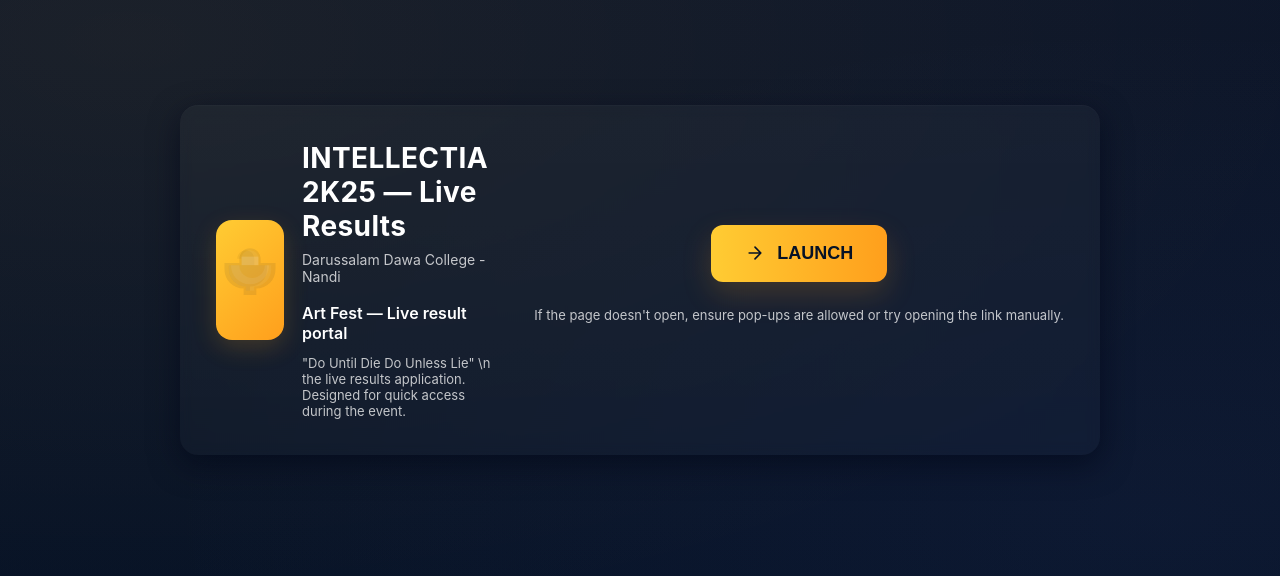
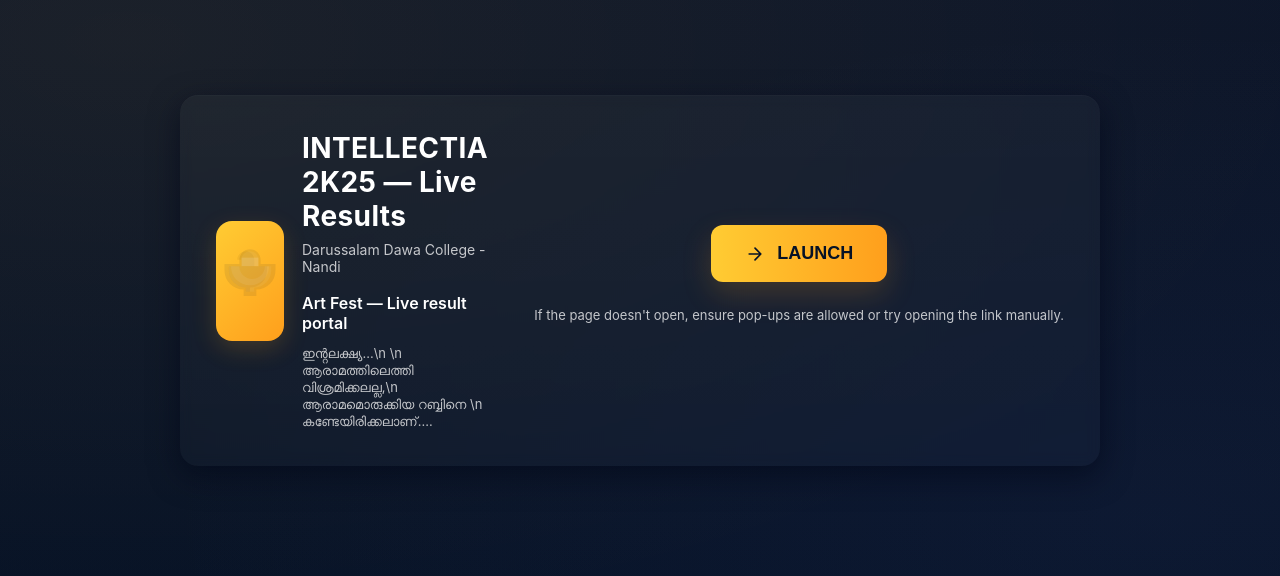
Before and after one commit to fathu054/INTELLECTIA_2K25, a plain HTML site: page index.html in a window 1280 px wide. Shown: the part 120-696 px from the top of the page. Drawn offline with Linux system fonts and the light colour scheme.

Commit message:
Update index.html

```diff
--- a/index.html
+++ b/index.html
@@ -88,7 +88,11 @@
         <h1 id="title">INTELLECTIA 2K25 — Live Results</h1>
         <p class="subtitle">Darussalam Dawa College - Nandi</p>
         <div class="college">Art Fest — Live result portal</div>
-        <p style="margin:0;color:var(--muted);font-size:13px;max-width:44ch;">"Do Until Die Do Unless Lie" \n the live results application. Designed for quick access during the event.</p>
+        <p style="margin:0;color:var(--muted);font-size:13px;max-width:44ch;">ഇൻ്റലക്ഷ്യ...\n \n
+
+ആരാമത്തിലെത്തി വിശ്രമിക്കലല്ല,\n
+ആരാമമൊരുക്കിയ റബ്ബിനെ \n
+കണ്ടേയിരിക്കലാണ്....</p>
       </div>
     </div>
     <div class="right">
```
